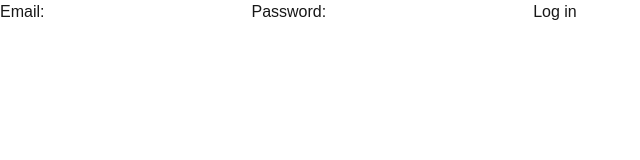
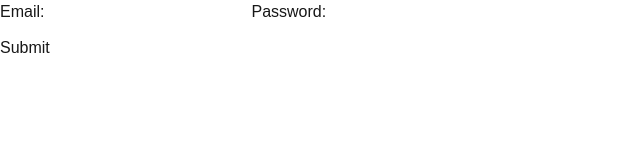
Before and after one commit to khatias/cleaner-matcher, a Next.js app: page /login in a window 1280 px wide. Shown: the top 160 px of the page, without its empty margins (0-640 px from the left). Built offline with nearby package versions, Linux system fonts and the light colour scheme.

Commit message:
feat(auth): upgrade LoginForm to typed server-action flow with per-field errors & a11y

```diff
--- a/src/components/auth/LoginForm.tsx
+++ b/src/components/auth/LoginForm.tsx
@@ -1,26 +1,75 @@
-// app/(auth)/login/LoginForm.tsx
 "use client";
 
-import * as React from "react";
 import { useActionState } from "react";
 import { loginAction } from "@/app/(auth)/login/action";
+import type { AuthState } from "@/types/Auth";
+import AuthSubmitButton from "./AuthSubmitButton";
 
-const initialState = { ok: false, message: undefined as string | undefined };
+const initialState: AuthState = {
+  ok: false,
+  message: undefined,
+  fieldErrors: undefined,
+  values: undefined,
+};
 
 export default function LoginForm() {
-  const [state, formAction] = useActionState(loginAction, initialState);
+  const [state, formAction] = useActionState<AuthState, FormData>(
+    loginAction,
+    initialState
+  );
+
+  const emailErr = state.fieldErrors?.email?.[0];
+  const passErr = state.fieldErrors?.password?.[0];
 
   return (
     <div>
-      <form action={formAction}>
+      <form action={formAction} noValidate>
         <label htmlFor="email">Email:</label>
-        <input id="email" name="email" type="email" required />
+        <input
+          id="email"
+          name="email"
+          type="email"
+          defaultValue={state.values?.email ?? ""}
+          aria-invalid={Boolean(emailErr)}
+          aria-describedby={emailErr ? "email-error" : undefined}
+          autoComplete="email"
+          required
+        />
+        {emailErr && (
+          <p id="email-error" role="alert" style={{ color: "crimson" }}>
+            {emailErr}
+          </p>
+        )}
+
         <label htmlFor="password">Password:</label>
-        <input id="password" name="password" type="password" required />
-        <button type="submit">Log in</button>
+        <input
+          id="password"
+          name="password"
+          type="password"
+          aria-invalid={Boolean(passErr)}
+          aria-describedby={passErr ? "password-error" : undefined}
+          autoComplete="current-password"
+          required
+        />
+        {passErr && (
+          <p id="password-error" role="alert" style={{ color: "crimson" }}>
+            {passErr}
+          </p>
+        )}
+
+        <div style={{ marginTop: 12 }}>
+          <AuthSubmitButton />
+        </div>
       </form>
 
-      {!!state.message && <p style={{ color: "red" }}>{state.message}</p>}
+      {!!state.message && (
+        <p
+          role="status"
+          style={{ color: state.ok ? "green" : "red", marginTop: 12 }}
+        >
+          {state.message}
+        </p>
+      )}
     </div>
   );
 }
--- a/src/lib/validation/auth.ts
+++ b/src/lib/validation/auth.ts
@@ -6,9 +6,9 @@ const emailSchema = z
   .string()
   .trim()
   .min(1, "Email is required")
-  .email("Invalid email address")
+  .toLowerCase()
   .max(254, "Email is too long")
-  .toLowerCase();
+  .pipe(z.email({ message: "Invalid email address" }));
 
 const fullNameSchema = z
   .string()
```
